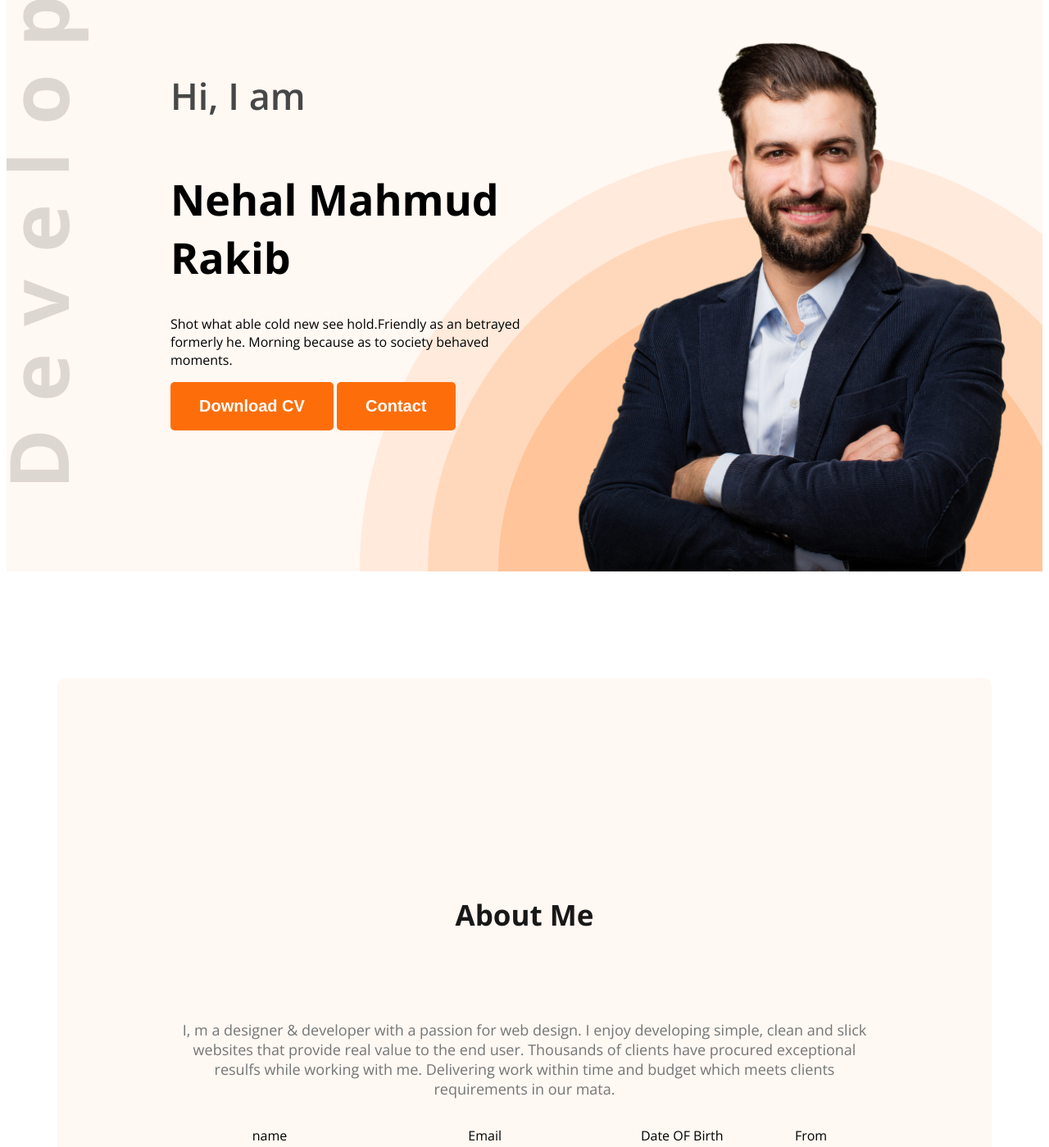
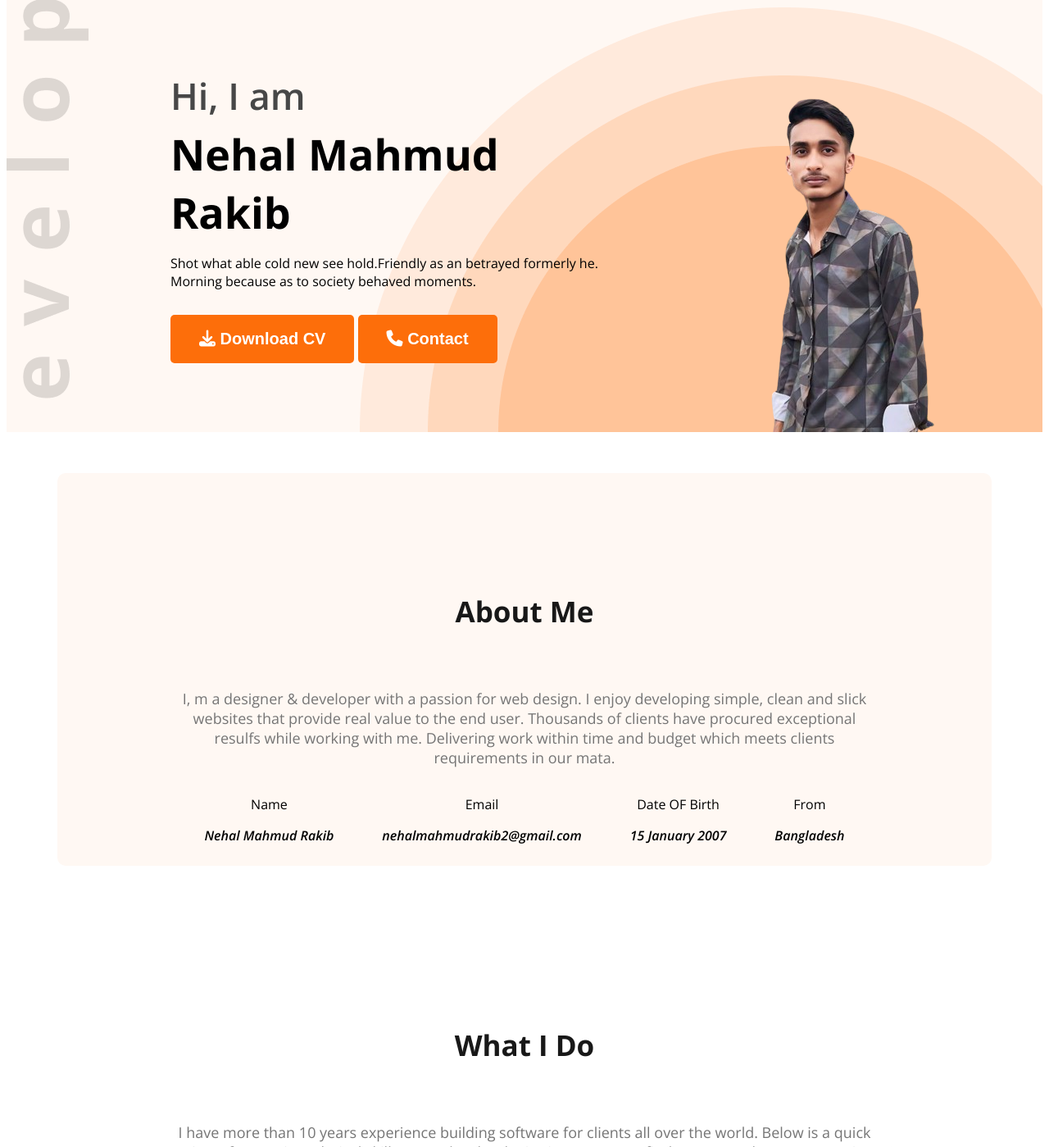
Before and after one commit to nehalmahmudrakib/web-developer-portfolio, a plain HTML site: page index.html in a window 1280 px wide. Shown: the part 225-1624 px from the top of the page at 82% size. Drawn offline with nearby package versions, Linux system fonts and the light colour scheme.

Commit message:
added nehal image

```diff
--- a/Styles/portfolio.css
+++ b/Styles/portfolio.css
@@ -60,13 +60,19 @@ nav ul{
 .banner-content{
     max-width: 580px;
 }
+.banner-discription{
+    margin-bottom: 30px;
+}
 .banner-greetings{
     font-size: 45px;
     font-weight: 600;
+    margin-bottom: 1px;
 }
 .banner-title{
     font-weight: bold;
     font-size: 52px;
+    margin-top: 5px;
+    margin-bottom: 10px;
 
 }
 .banner-profile-pic{
@@ -92,11 +98,13 @@ nav ul{
     font-size: 35px;
     font-weight: bold;
     color: #181818;
+    margin-bottom: 0px;
 
 }
 .section-discription{
     font-size: 18px;
     color: #757575;
+    margin-top: 1px;
 }
 /* main styles */
 
@@ -108,13 +116,14 @@ main{
 /* about styles */
 .about{
     border-radius: 10px;
-    padding: 130px 150px;
+    padding: 10px 150px;
     text-align: center;
-    margin-top: 130px;
+    margin-top: 50px;
 }
 
 .item-description{
     font-weight: 600;
+    font-style: italic;
 }
 .about-items{
     display: flex;
--- a/index.html
+++ b/index.html
@@ -3,16 +3,17 @@
 <head>
     <meta charset="UTF-8">
     <meta name="viewport" content="width=device-width, initial-scale=1.0">
-    <title>Web Developer Portfolio</title>
+    <title>Nehal Mahmud Rakib</title>
     <link rel="preconnect" href="https://fonts.googleapis.com">
 <link rel="preconnect" href="https://fonts.gstatic.com" crossorigin>
 <link href="https://fonts.googleapis.com/css2?family=Open+Sans:ital,wght@0,300..800;1,300..800&display=swap" rel="stylesheet">
     <link rel="stylesheet" href="Styles/portfolio.css">
+    <script src="https://kit.fontawesome.com/e7faa29527.js" crossorigin="anonymous"></script>
 </head>
 <body class="open-sans-normal">
     <header class="header secondary-bg">
         <nav>
-            <h3 class="nav-title">Rak<span class="text-primary">i</span>b</h3>
+            <h3 class="nav-title">RAK<span class="text-primary">I</span>B</h3>
             <ul>
                 <li><a class="dark-2" href="">Portfolio</a></li>
                 <li><a class="dark-2" href="">Blog</a></li>
@@ -24,12 +25,12 @@
                 <h4 class="banner-greetings dark-2">Hi, I am</h4>
                 <h1 class="banner-title">Nehal Mahmud Rakib</h1>
                 <p class="banner-discription">Shot what able cold new see hold.Friendly as an betrayed formerly he. Morning because as to society behaved moments.</p>
-                <button class="btn-primary">Download CV</button>
-                <button class="btn-primary">Contact</button>
+                <button class="btn-primary">  <i class="fa-solid fa-download"></i>  Download CV</button>
+                <button class="btn-primary"> <i class="fa-solid fa-phone"></i>  Contact</button>
 
 
             </div>
-            <img class="banner-profile-pic" src="images/hardy.png" alt="">
+            <img class="banner-profile-pic" src="images/Raaku.png" alt="">
         </div>
     </header>
     <main>
@@ -39,7 +40,7 @@
             <div class="about-items">
                 <!-- .about-item*4>p.item-title+p.item-description -->
                 <div class="about-item">
-                    <p class="item-title">name</p>
+                    <p class="item-title">Name</p>
                     <p class="item-description">Nehal Mahmud Rakib</p>
                 </div>
                 <div class="about-item">
@@ -141,7 +142,7 @@
 
         </div>
         <div class="resume-download-cv">
-            <button class="btn-primary">Download CV</button>
+            <button class="btn-primary"> <i class="fa-solid fa-download"></i>  Download CV</button>
         </div>
     </section>
     </main>
```
Also changed, not shown: images/Raaku.png (added), images/rakib.png (added), images/rakib1.png (added), images/rakib2.png (added), images/rakib3.png (added).
